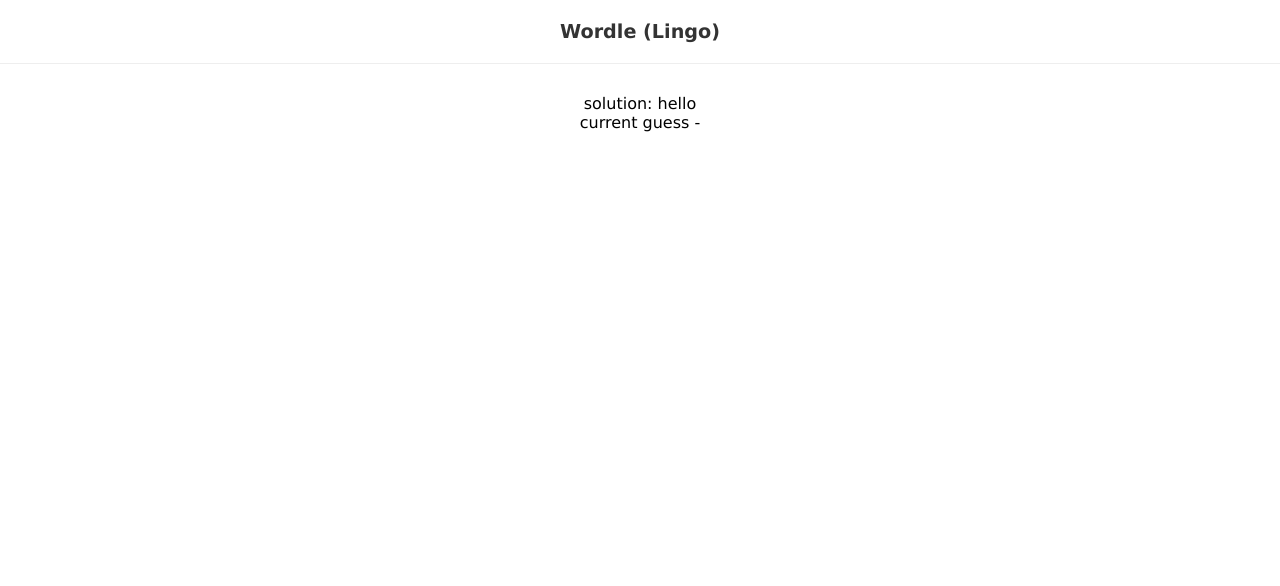
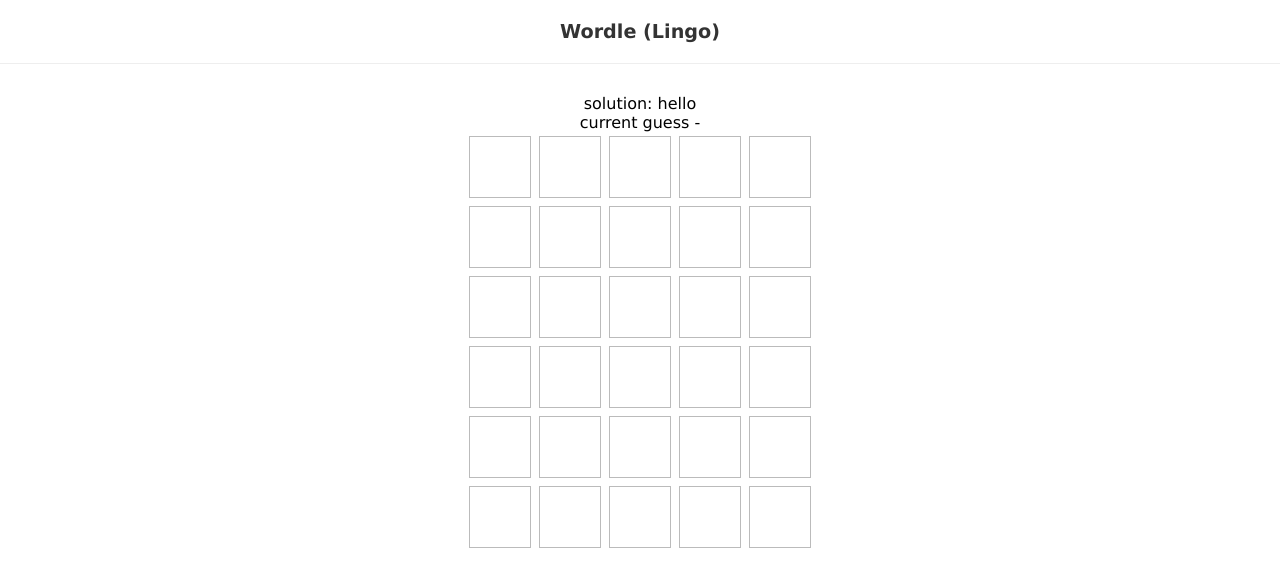
Before and after one commit to laurieroy/react-lingo, a React (Create React App) app: page / in a window 1280 px wide. Shown: the top 586 px of the page. Built offline with nearby package versions, Linux system fonts and the light colour scheme; data requests are answered from the project's data file.

Commit message:
Create game grid

```diff
--- /dev/null
+++ b/src/components/Grid.js
@@ -0,0 +1,12 @@
+import React from 'react'
+import Row from "./Row"
+
+export default function Grid({currentGuess, guesses, turn}) {
+  return (
+    <div>
+      {guesses.map((g,i) => {
+        return <Row key={i} />
+      })}
+    </div>
+  )
+}
--- /dev/null
+++ b/src/components/Row.js
@@ -0,0 +1,14 @@
+import React from 'react'
+
+export default function Row() {
+
+  return (
+    <div className="row">
+      <div></div>
+      <div></div>
+      <div></div>
+      <div></div>
+      <div></div>
+    </div>
+  )
+}
--- a/src/components/Wordle.js
+++ b/src/components/Wordle.js
@@ -1,5 +1,6 @@
 import React, { useEffect } from 'react'
 import useWordle from "../hooks/useWordle"
+import Grid from "./Grid"
 
 export default function Wordle({solution}) {
   const { currentGuess, guesses, handleKeyUp, isCorrect, turn } = useWordle(solution)
@@ -19,6 +20,11 @@
     <>
       <div>solution: {solution}</div>
       <div>current guess - {currentGuess} </div>
+      <Grid
+        currentGuess={currentGuess}
+        guesses={guesses}
+        turn={turn}
+      />
     </>
   )
 }
--- a/src/index.css
+++ b/src/index.css
@@ -11,3 +11,21 @@
   margin: 0 0 30px 0;
   color: #333;
 }
+/* rows */
+.row {
+  text-align: center;
+  display: flex;
+  justify-content: center;
+}
+.row > div {
+  display: block;
+  width: 60px;
+  height: 60px;
+  border: 1px solid #bbb;
+  margin: 4px;
+  text-align: center;
+  line-height: 60px;
+  text-transform: uppercase;
+  font-weight: bold;
+  font-size: 2.5em;
+}
```
